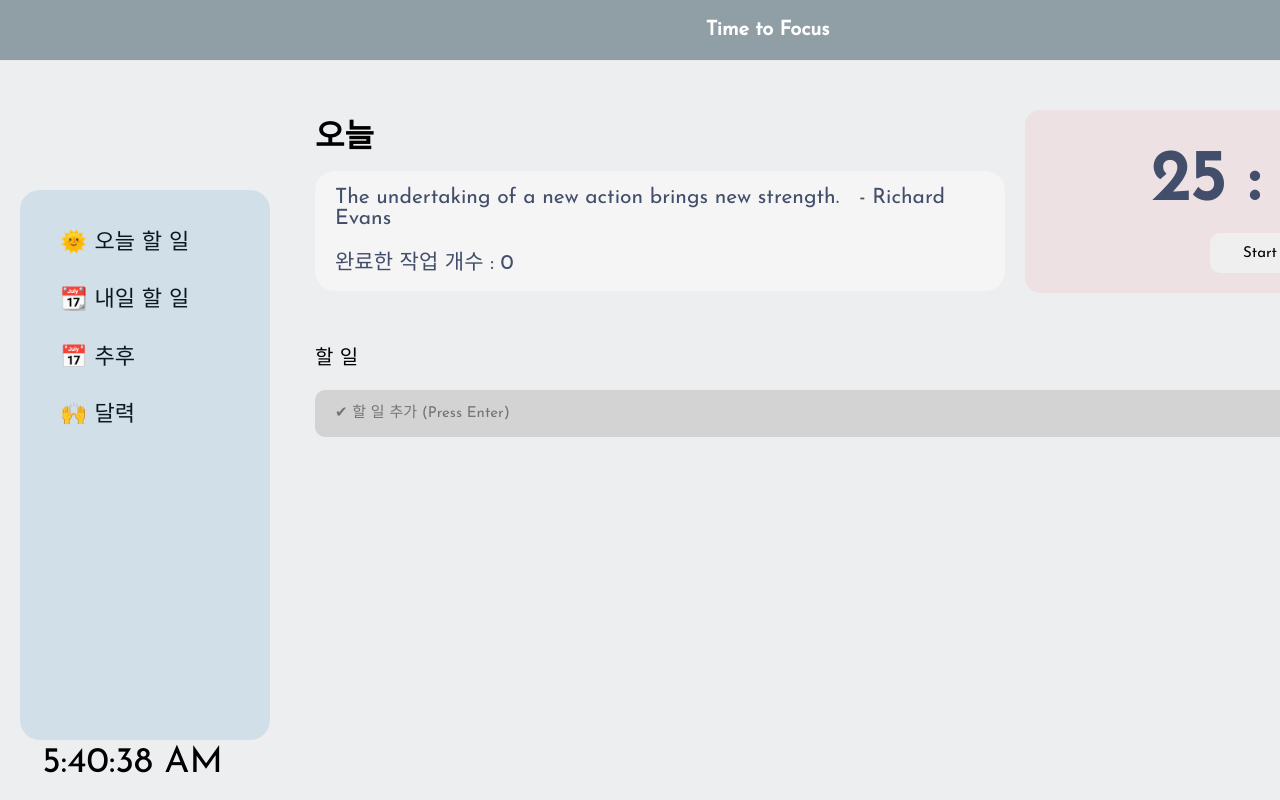
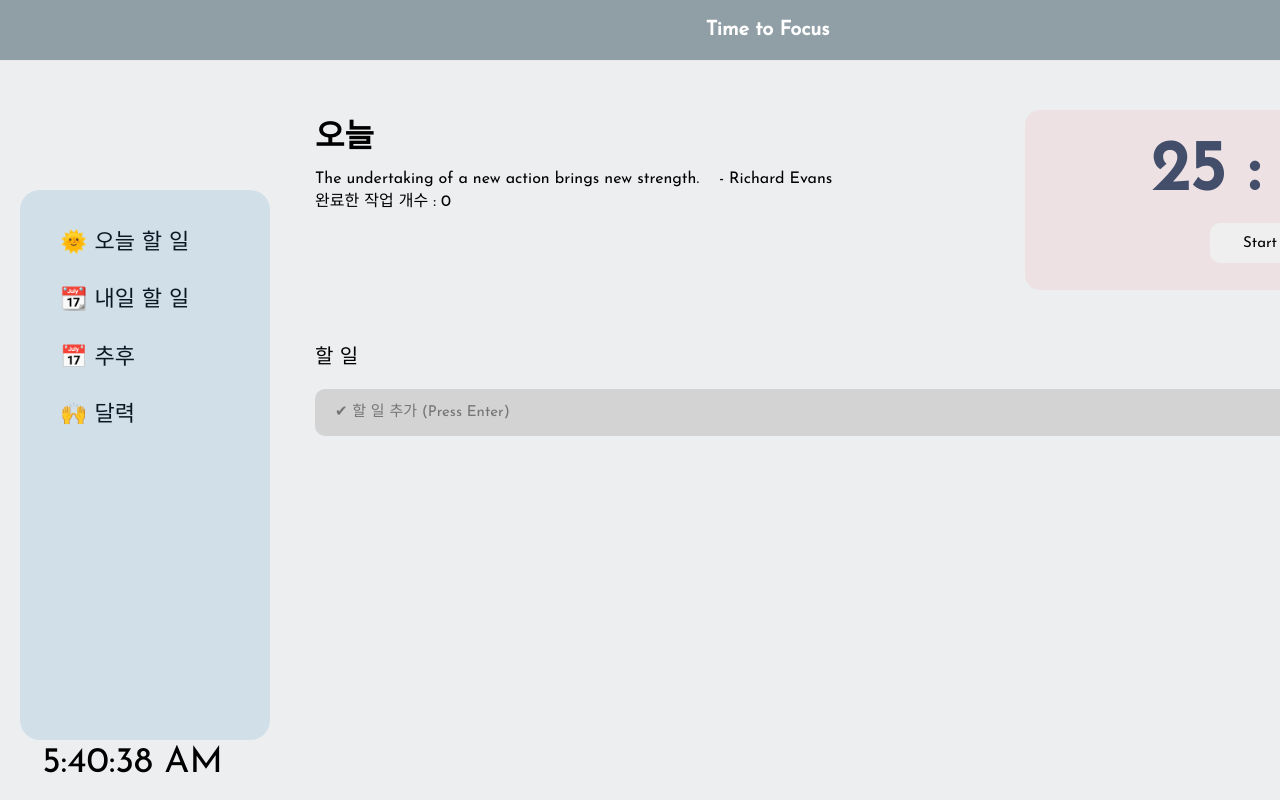
Before and after one commit to miraclee1226/Time-to-focus, a React (Create React App) app: page / in a window 1280 px wide. Shown: the top 800 px of the page. Built offline with nearby package versions, Linux system fonts and the light colour scheme; a web font is replaced by a local one.

Commit message:
Style: Modify classname

```diff
--- a/src/pages/Today.js
+++ b/src/pages/Today.js
@@ -72,12 +72,12 @@ function Today () {
                 <div className='quotesAndtimer'>
                     <div>
                         <h1>오늘</h1>
-                        <div className='todayMainContent'>
+                        <div className='quotesAndcompletedplan'>
                             <QuotesDatabase />
                             <p>완료한 작업 개수 : {done}</p>
                         </div>
                     </div>
-                    <div className='timer'>
+                    <div className='todayTimer'>
                         <Timer />
                     </div>
                 </div>
```
